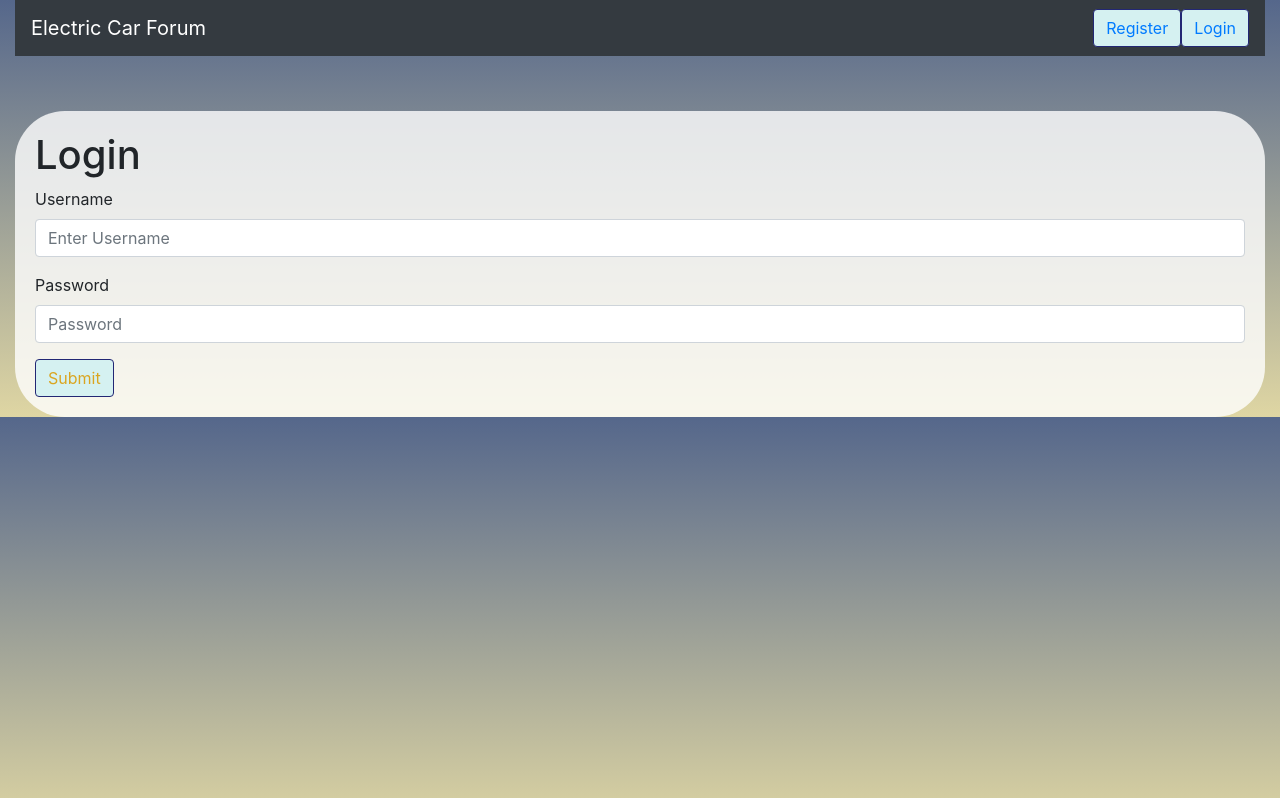
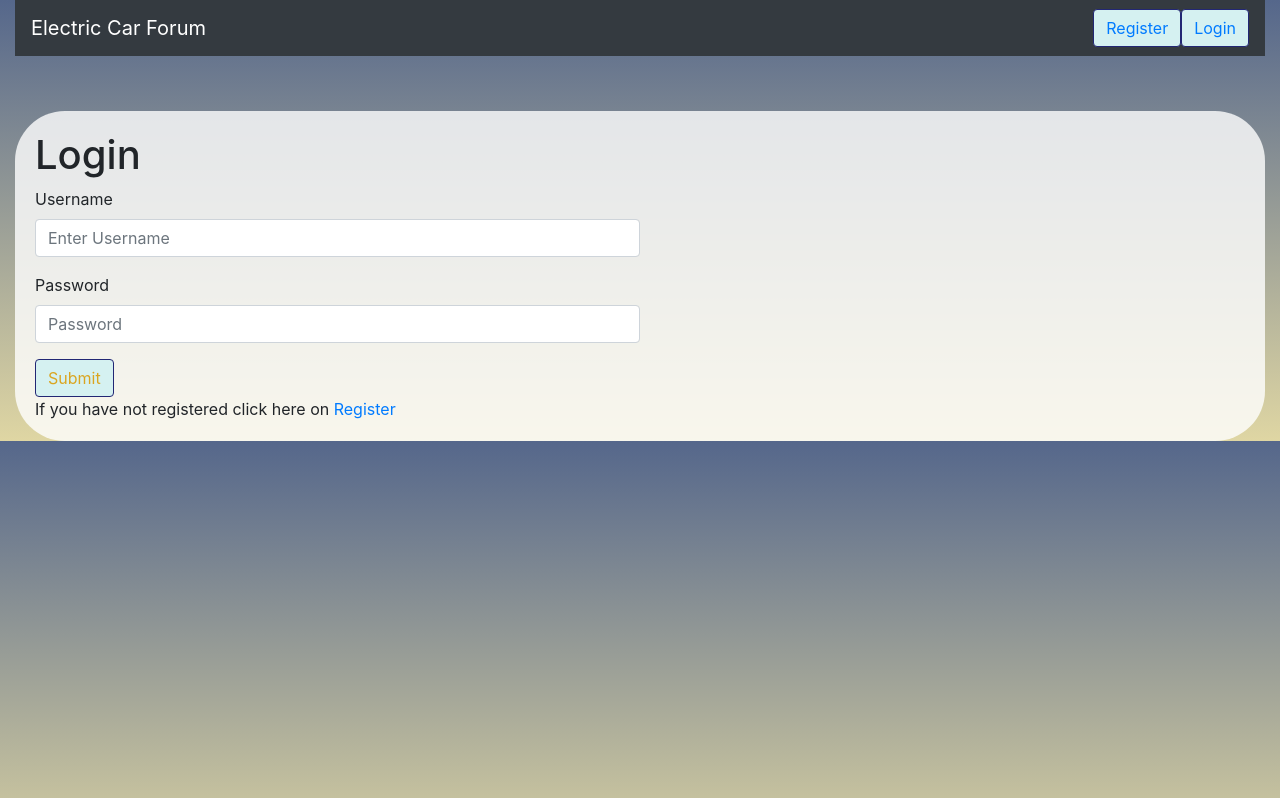
Before and after one commit to wwhite13sub/EcarForum, a React (Create React App) app in the folder client/: page /Login in a window 1280 px wide. Built offline with nearby package versions, Linux system fonts and the light colour scheme.

Commit message:
adding Nav routes

```diff
--- a/client/src/Components/LoginForm.js
+++ b/client/src/Components/LoginForm.js
@@ -3,6 +3,7 @@ import React from 'react';
 import { userActions, alertActions } from '../redux/actions';
 import { connect } from 'react-redux';
 import { Redirect } from "react-router-dom";
+import { Link } from 'react-router-dom';
 
 import {
    Form,
@@ -86,12 +87,12 @@ class LoginForm extends React.Component {
         return (
             <Form className="form-container" onSubmit={this.handleSubmit}>
                 <h1>Login</h1>
-                <Form.Group controlId="formBasicUsername">
+                <Form.Group controlId="formBasicUsername" className="w-50 w-sm-25">
                     <Form.Label>Username</Form.Label>
                     <Form.Control onChange={this.handleChange} type="text" placeholder="Enter Username" name="username" />
                 </Form.Group>
 
-                <Form.Group controlId="formBasicPassword">
+                <Form.Group controlId="formBasicPassword" className="w-50 w-sm-25">
                     <Form.Label>Password</Form.Label>
                     <Form.Control onChange={this.handleChange} type="password" placeholder="Password" name="password" />
                 </Form.Group>
@@ -107,6 +108,10 @@ class LoginForm extends React.Component {
                 <Button variant="primary" type="submit">
                     Submit
                 </Button>
+
+                <div className="ml-5 my-2 my-sm-0" className="reg">
+                If you have not registered click here on <Link to="/Register">Register</Link>
+                </div>
             </Form>
         )
     }
```
